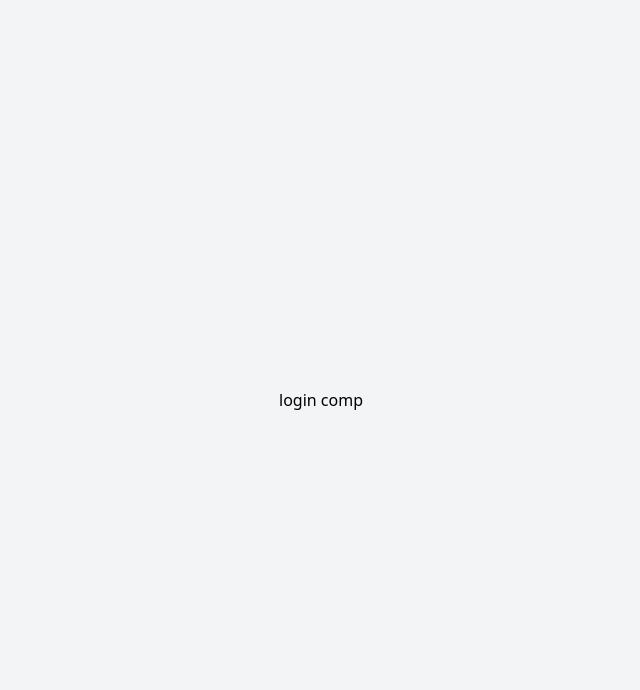
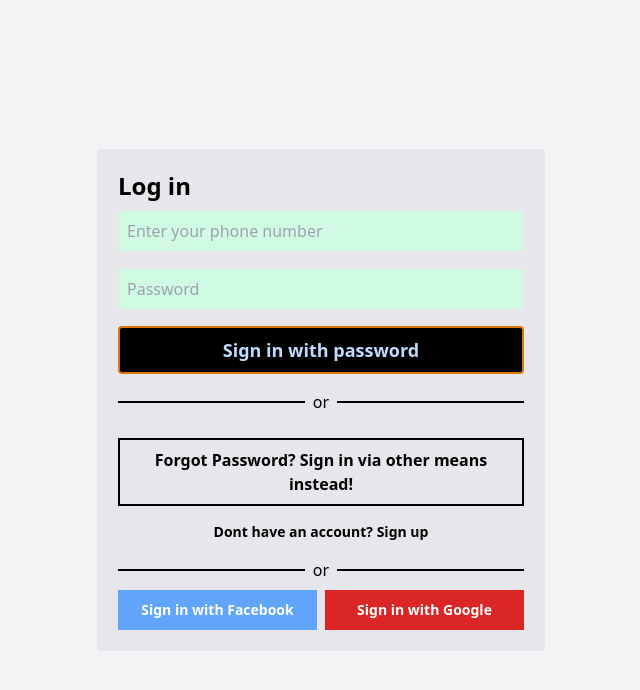
Before and after one commit to raihanulhaque643/xen-assignment, a React (Create React App) app: page / in a window 1280 px wide. Shown: the top 690 px of the page, without its empty margins (319-959 px from the left). Built offline with nearby package versions, Linux system fonts and the light colour scheme.

Commit message:
log in form UI initial draft

```diff
--- /dev/null
+++ b/src/features/user/FormOrRow.js
@@ -0,0 +1,17 @@
+import React from 'react'
+
+const FormOrRow = () => {
+    return (
+        <div className="flex flex-row w-full my-2">
+            <div className="flex flex-col w-full justify-center">
+                <div className="border-t-2 border-black"></div>
+            </div>
+            <div className="flex flex-col px-2">or</div>
+            <div className="flex flex-col w-full justify-center">
+                <div className="border-t-2 border-black"></div>
+            </div>
+        </div>
+    )
+}
+
+export default FormOrRow
--- a/src/features/user/Login.js
+++ b/src/features/user/Login.js
@@ -1,9 +1,65 @@
 import React from 'react'
+import { Formik, Form, Field, ErrorMessage } from 'formik';
+import { Link } from 'react-router-dom';
+import FormOrRow from './FormOrRow';
 
 const Login = () => {
     return (
-        <div>
-            login comp
+        <div className="w-full max-w-md m-2 border rounded p-5 bg-gray-200">
+            <Formik
+            initialValues={{ phone: '', password: '' }}
+            validate={values => {
+                const errors = {};
+                if (!values.phone) {
+                errors.phone = 'Phone number is required';
+                }
+                if (!values.password) {
+                    errors.password = 'Password is required';
+                }
+                return errors;
+            }}
+            onSubmit={(values, { setSubmitting }) => {
+                setTimeout(() => {
+                alert(JSON.stringify(values, null, 2));
+                setSubmitting(false);
+                }, 400);
+            }}
+            >
+            {({ isSubmitting }) => (
+                <Form className="flex flex-col">
+                <div className="font-bold text-2xl">Log in</div>
+
+                <Field placeholder="Enter your phone number" className="w-full border rounded p-2 my-2 bg-green-100" type="text" name="phone" />
+                <ErrorMessage name="phone" component="small" className="text-red-600"  />
+
+                <Field placeholder="Password" className="w-full border rounded p-2 my-2 bg-green-100" type="password" name="password" />
+                <ErrorMessage name="password" component="small" className="text-red-600"  />
+
+                <button className="bg-black rounded text-blue-200 font-semibold text-lg p-2 my-2 border-2 border-yellow-600" type="submit" disabled={isSubmitting}>
+                    Sign in with password
+                </button>
+
+                </Form>
+            )}
+     </Formik>
+
+            <FormOrRow />
+
+            <button className="w-full border-2 p-2 my-4 font-semibold border-black">Forgot Password? Sign in via other means instead!</button>
+
+            <Link to="/signup" className="flex flex-col items-center font-semibold text-sm mb-4">Dont have an account? Sign up</Link>
+
+            <FormOrRow />
+
+            <div className="flex flex-row w-full">
+                    <button className="flex flex-col w-full text-center text-white bg-blue-400 h-10 justify-center items-center mr-1 font-semibold text-sm">
+                        Sign in with Facebook
+                    </button>
+                    <button className="flex flex-col w-full text-center text-white bg-red-600 h-10 justify-center items-center ml-1 font-semibold text-sm">
+                        Sign in with Google
+                    </button>
+            </div>
+
         </div>
     )
 }
--- a/src/features/user/Signup.js
+++ b/src/features/user/Signup.js
@@ -40,7 +40,7 @@ const Signup = () => {
             >
             {({ isSubmitting }) => (
                 <Form className="flex flex-col">
-                <div className="font-semibold text-2xl">Create a new account</div>
+                <div className="font-bold text-2xl">Create a new account</div>
 
                 <Field className="w-full border rounded p-2 my-2 bg-green-100" type="text" name="phone" placeholder="Phone number" />
                 <ErrorMessage name="phone" component="small" className="text-red-600" />
```
